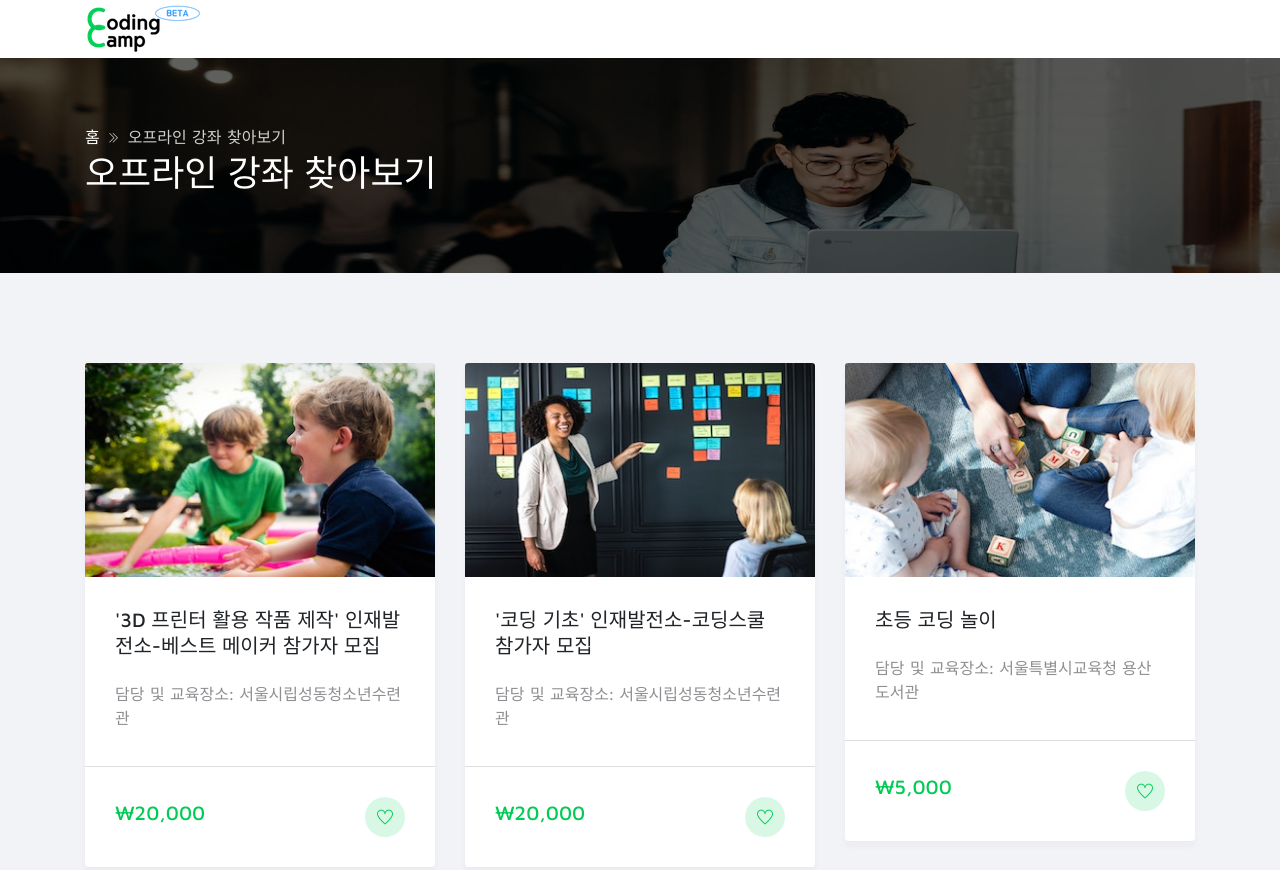
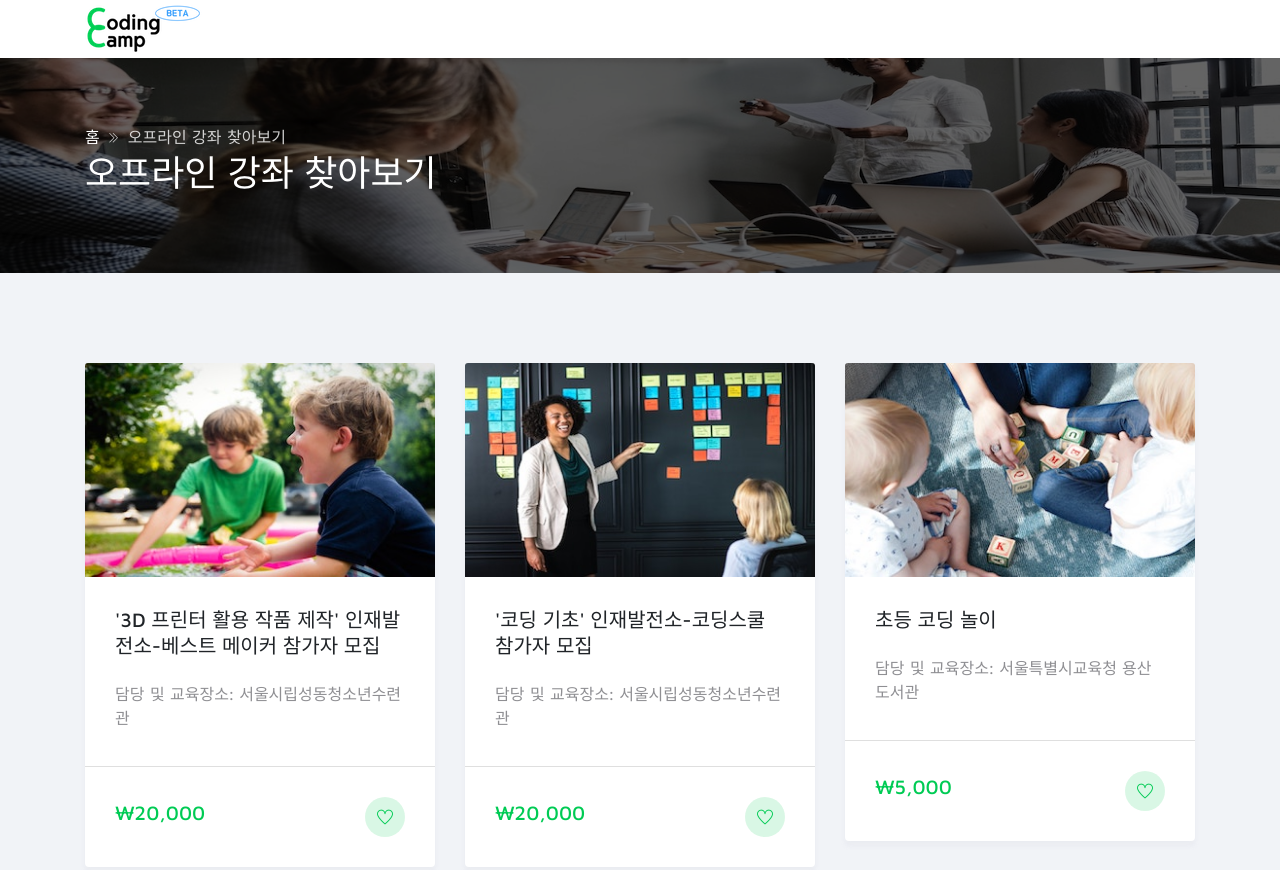
Before and after one commit to econpanna/codingcamp, a plain HTML site: page offline-courses.html in a window 1280 px wide. Shown: the top 870 px of the page. Drawn offline with nearby package versions, Linux system fonts and the light colour scheme.

Commit message:
Change background image

```diff
--- a/offline-courses.html
+++ b/offline-courses.html
@@ -89,7 +89,7 @@
 
 
 
-<div class="padding-y-60 bg-cover" data-dark-overlay="6" style="background:url(assets/img/breadcrumb-bg-online_brooke-cagle-609875-unsplash.jpg) no-repeat">
+<div class="padding-y-60 bg-cover" data-dark-overlay="6" style="background:url(assets/img/breadcrumb-bg-offline_rawpixel-799380-unsplash.jpg) no-repeat">
   <div class="container">
    <div class="row align-items-center">
      <div class="col-lg-6 my-2 text-white">
```
